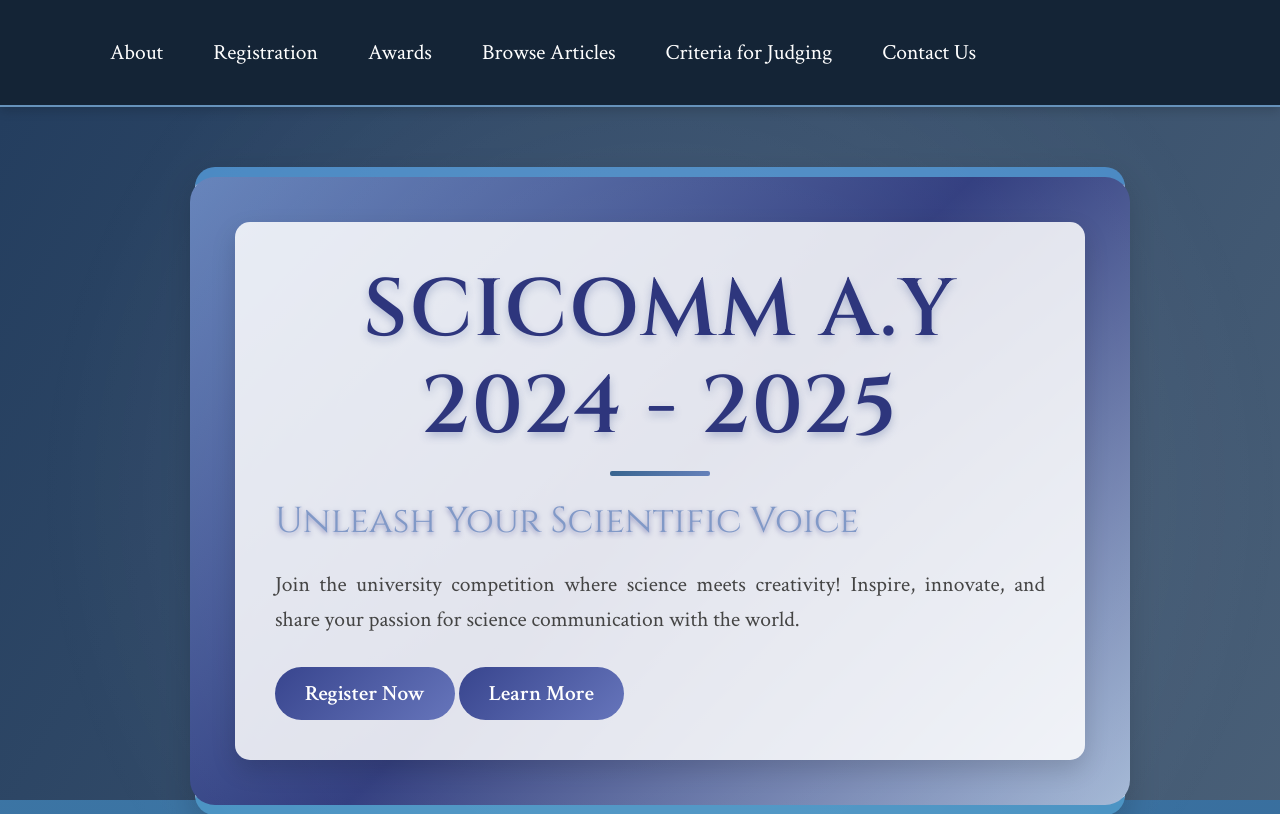
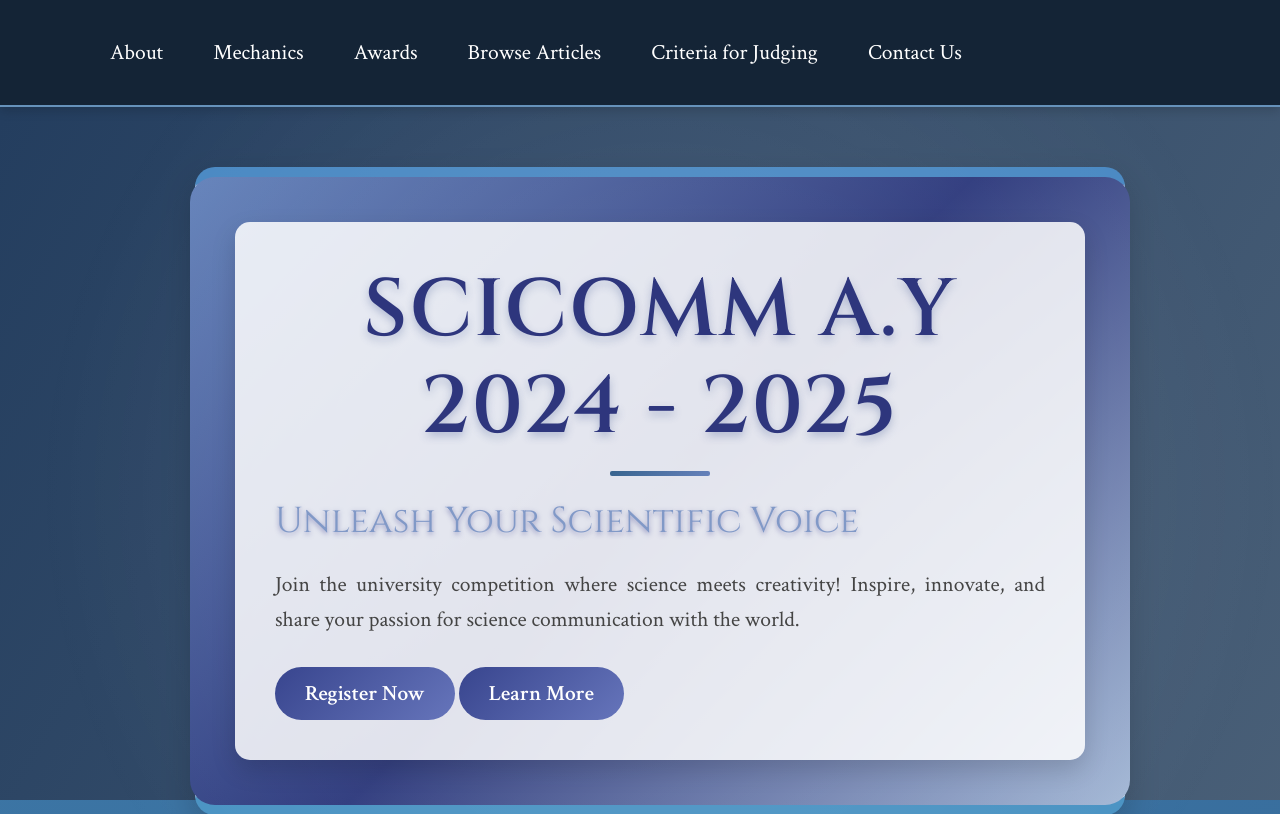
Before and after one commit to VeinZzz/SciComm-2024-Website, a Flask app: page / in a window 1280 px wide. Shown: the top 814 px of the page. Run offline with Flask 3, Linux system fonts and the light colour scheme; some libraries are stand-ins or nearby versions.

Commit message:
went back to index.html to reword registration-section to mechanics-section

```diff
--- a/templates/index.html
+++ b/templates/index.html
@@ -22,7 +22,7 @@
         </div>
         <ul class="nav-links">
             <li><a href="#about-scicomm">About</a></li>
-            <li><a href="#registration-section">Registration</a></li>
+            <li><a href="#mechanics-section">Mechanics</a></li>
             <li><a href="#awards-section">Awards</a></li>
             <li><a href="#articles-section">Browse Articles</a></li>
             <li><a href="#judging-criteria">Criteria for Judging</a></li>
@@ -93,7 +93,7 @@
     </section>
 
 
-    <section id="registration-section" class="registration-section">
+    <section id="mechanics-section" class="mechanics-section">
         <div class="registration-container">
             <h2>Mechanics for the Science Communication (SciComm) Competition</h2>
             <div class="registration-steps">
```
